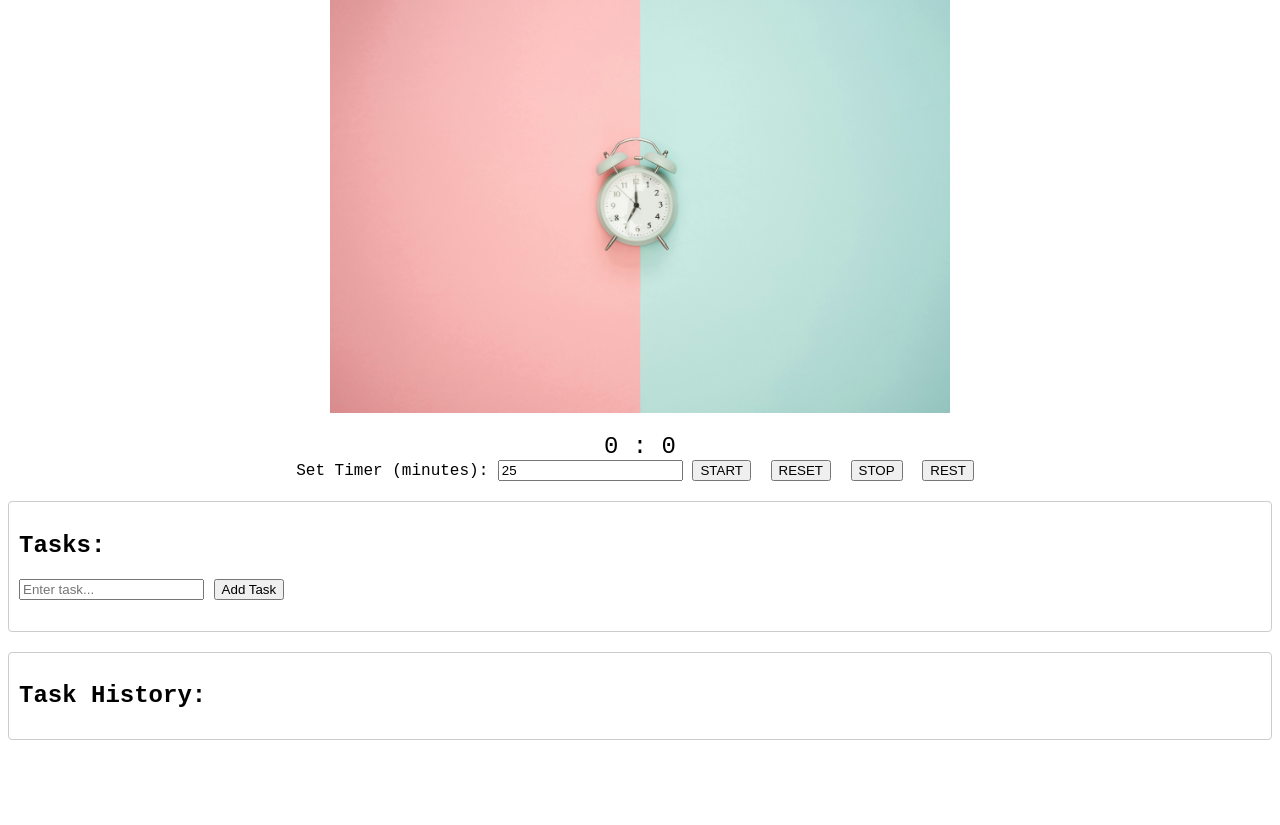
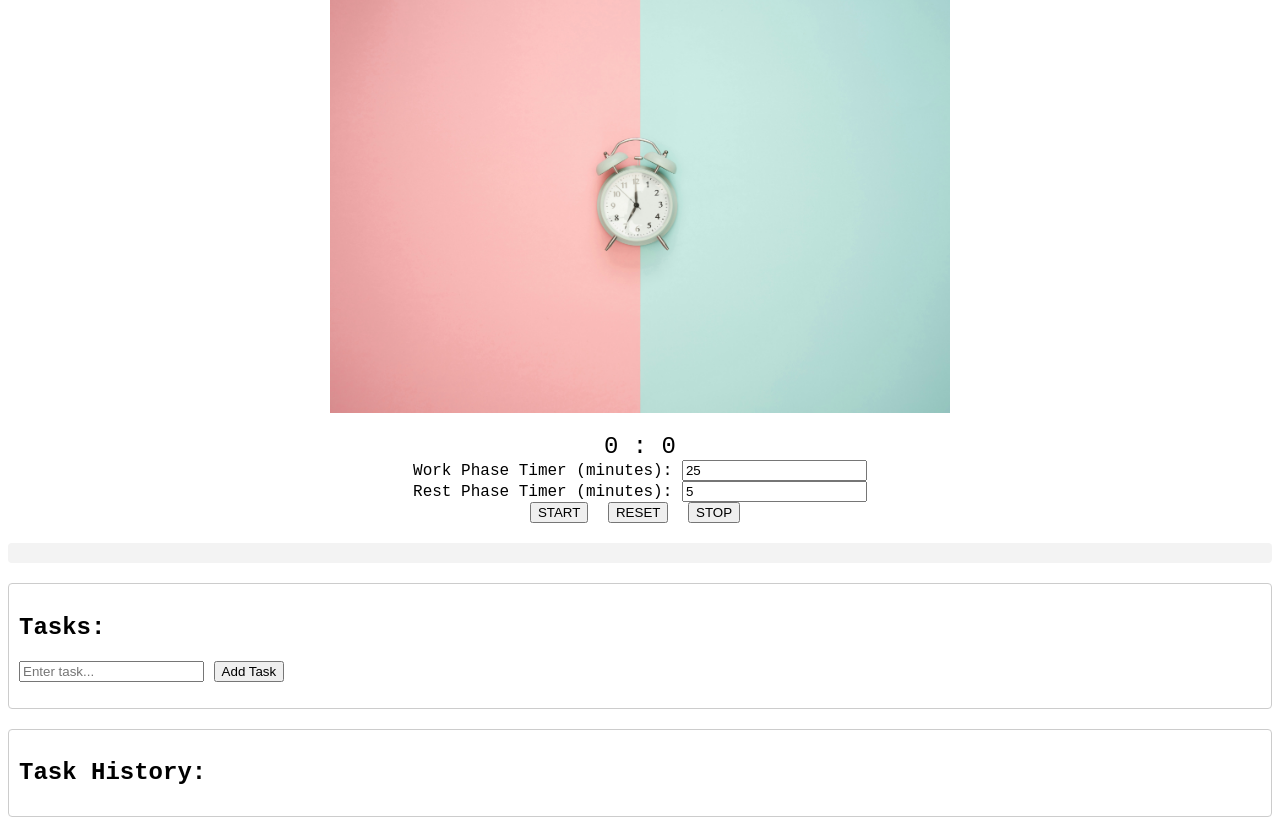
Before and after one commit to KanishkD2022/Pomodoro-GDSC, a Flask app: page / in a window 1280 px wide. Shown: the part 81-906 px from the top of the page. Before the commit the page ends 821 px from the top, so only its background shows below. Run offline with Flask 3, Linux system fonts and the light colour scheme.

Commit message:
added progress bar, made stuff loop fixed img placement etc

```diff
--- a/templates/index.html
+++ b/templates/index.html
@@ -30,14 +30,28 @@
       padding: 10px;
       border-radius: 4px;
     }
-    .task-container input[type="text"] {
+    .task-container input[type="number"] {
       margin-bottom: 5px;
+      width: 80px;
     }
     .task-history {
       margin-top: 20px;
       border: 1px solid #ccc;
       padding: 10px;
       border-radius: 4px;
+    }
+    .progress-bar-container {
+      width: 100%;
+      height: 20px;
+      background-color: #f3f3f3;
+      margin: 20px auto;
+      border-radius: 4px;
+    }
+    .progress-bar {
+      height: 100%;
+      background-color: #4caf50;
+      border-radius: 4px;
+      width: 0; /* Initially zero width */
     }
   </style>
 </head>
@@ -48,12 +62,18 @@
     <div class="time-container">
       <span id="minutes">0</span> : <span id="seconds">0</span>
     </div>
-    <label for="userInput">Set Timer (minutes):</label>
-    <input type="number" id="userInput" min="1" step="1" value="25">
+    <label for="work-time">Work Phase Timer (minutes):</label>
+    <input type="number" id="work-time" min="1" step="1" value="25">
+    <br>
+    <label for="rest-time">Rest Phase Timer (minutes):</label>
+    <input type="number" id="rest-time" min="1" step="1" value="5">
+    <br>
     <button id="start-timer">START</button>
     <button id="reset-timer">RESET</button>
     <button id="stop-timer">STOP</button>
-    <button id="start-rest">REST</button> <!-- Changed the id to "start-rest" -->
+  </div>
+  <div class="progress-bar-container">
+    <div id="progress-bar" class="progress-bar"></div>
   </div>
   <div class="task-container">
     <h2>Tasks:</h2>
@@ -68,48 +88,57 @@
   <script>
     let timerInterval;
     let totalSeconds = 0;
+    let isWorkPhase = true;
     const minutesDisplay = document.getElementById('minutes');
     const secondsDisplay = document.getElementById('seconds');
     const startTimerButton = document.getElementById('start-timer');
     const stopTimerButton = document.getElementById('stop-timer');
     const resetTimerButton = document.getElementById('reset-timer');
-    const restButton = document.getElementById('start-rest');
-    const userInput = document.getElementById('userInput');
+    const workTimeInput = document.getElementById('work-time');
+    const restTimeInput = document.getElementById('rest-time');
     const taskInput = document.getElementById('taskInput');
     const addTaskButton = document.getElementById('add-task');
     const taskList = document.getElementById('taskList');
     const completedTaskList = document.getElementById('completedTaskList');
+    const progressBar = document.getElementById('progress-bar');
 
-    function startTimer(duration) {
-      totalSeconds = duration * 60;
+    function startTimer(workDuration, restDuration) {
+      totalSeconds = isWorkPhase ? workDuration * 60 : restDuration * 60;
       timerInterval = setInterval(updateTimer, 1000);
-      startTimerButton.disabled = true;
-      userInput.disabled = true;
+      workTimeInput.disabled = true;
+      restTimeInput.disabled = true;
     }
 
     function stopTimer() {
       clearInterval(timerInterval);
-      startTimerButton.disabled = false;
-      userInput.disabled = false;
+      workTimeInput.disabled = false;
+      restTimeInput.disabled = false;
     }
 
     function resetTimer() {
       clearInterval(timerInterval);
       totalSeconds = 0;
       updateTimerDisplay();
-      startTimerButton.disabled = false;
-      userInput.disabled = false;
+      workTimeInput.disabled = false;
+      restTimeInput.disabled = false;
     }
 
     function updateTimer() {
       if (totalSeconds <= 0) {
         clearInterval(timerInterval);
-        alert('Timer finished!');
-        startTimerButton.disabled = false;
-        userInput.disabled = false;
+        if (isWorkPhase) {
+          showNotification('Work Phase Over', 'Time to take a rest!');
+          isWorkPhase = false;
+          startTimer(parseInt(restTimeInput.value), parseInt(workTimeInput.value));
+        } else {
+          showNotification('Rest Phase Over', 'Back to work!');
+          isWorkPhase = true;
+          startTimer(parseInt(workTimeInput.value), parseInt(restTimeInput.value));
+        }
       } else {
         totalSeconds--;
         updateTimerDisplay();
+        updateProgressBar();
       }
     }
 
@@ -120,13 +149,9 @@
       secondsDisplay.textContent = seconds < 10 ? '0' + seconds : seconds;
     }
 
-    function startRest() {
-      stopTimer();
-      totalSeconds = 5 * 60; // 5 minutes rest time
-      updateTimerDisplay();
-      timerInterval = setInterval(updateTimer, 1000);
-      startTimerButton.disabled = true;
-      userInput.disabled = true;
+    function updateProgressBar() {
+      const progress = ((isWorkPhase ? parseInt(workTimeInput.value) : parseInt(restTimeInput.value)) * 60 - totalSeconds) / ((isWorkPhase ? parseInt(workTimeInput.value) : parseInt(restTimeInput.value)) * 60) * 100;
+      progressBar.style.width = progress + '%';
     }
 
     function addTask() {
@@ -152,8 +177,17 @@
       }
     }
 
-
-
+    function showNotification(title, body) {
+      if ('Notification' in window && Notification.permission === 'granted') {
+        new Notification(title, { body: body });
+      } else if ('Notification' in window && Notification.permission !== 'denied') {
+        Notification.requestPermission().then(function (permission) {
+          if (permission === 'granted') {
+            new Notification(title, { body: body });
+          }
+        });
+      }
+    }
 
     function completeTask(task) {
       if (!task.querySelector('.remove-task')) {
@@ -175,7 +209,6 @@
       taskList.removeChild(task);
       completedTaskList.appendChild(task);
     }
-
 
     function removeTask(task) {
       task.remove();
@@ -199,8 +232,6 @@
       taskList.appendChild(task);
     }
 
-
-
     addTaskButton.addEventListener('click', addTask);
 
     document.addEventListener('click', function(event) {
@@ -216,11 +247,10 @@
     });
 
     startTimerButton.addEventListener('click', function() {
-                startTimer(parseInt(userInput.value));
+      startTimer(parseInt(workTimeInput.value), parseInt(restTimeInput.value));
     });
     stopTimerButton.addEventListener('click', stopTimer);
     resetTimerButton.addEventListener('click', resetTimer);
-              restButton.addEventListener('click', startRest);
   </script>
 </body>
 </html>
```
Lines whose indentation alone changed are shown as unchanged.
